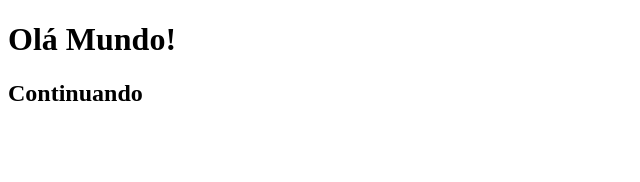
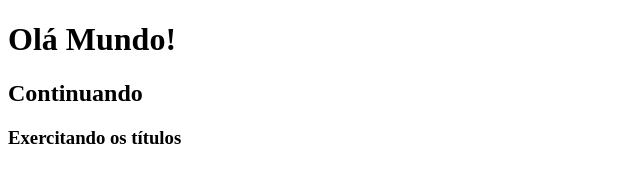
Before and after one commit to Diogo-gallina/exercicio1-s, a plain HTML site: page index.html in a window 1280 px wide. Shown: the whole page, without its empty margins (0-640 px from the left). Drawn offline with Linux system fonts and the light colour scheme.

Commit message:
exemplo titulos

```diff
--- a/index.html
+++ b/index.html
@@ -11,6 +11,7 @@
 
         <h1>Olá Mundo!</h1>
         <h2>Continuando</h2>
+        <h3>Exercitando os títulos</h3>
 
 
     </body>
```
